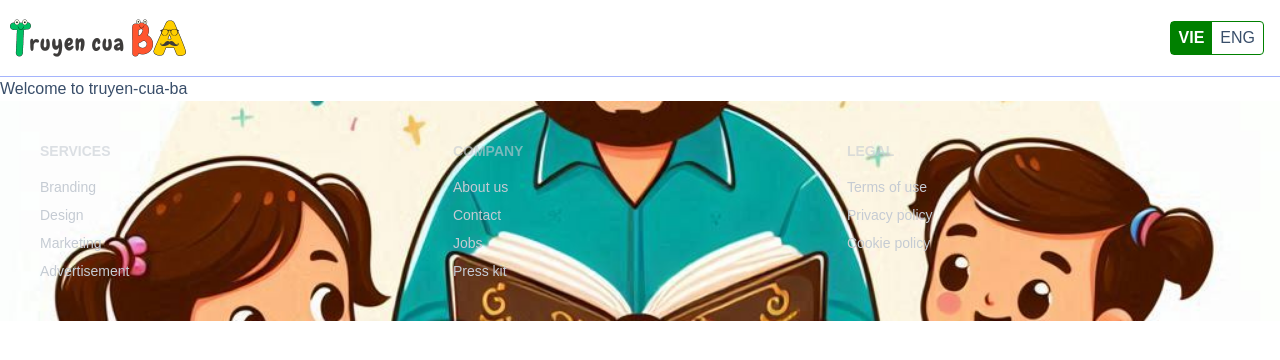
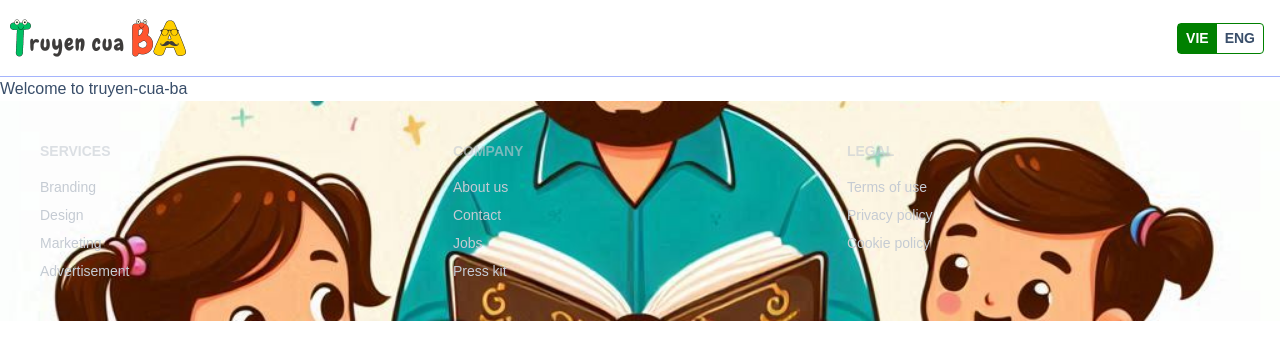
Before and after one commit to chienpc181/truyencuaba, a Next.js app: page / in a window 1280 px wide. Shown: the top 360 px of the page. Built offline with nearby package versions, Linux system fonts and the light colour scheme.

Commit message:
hotfix language switcher

```diff
--- a/app/globals.css
+++ b/app/globals.css
@@ -152,4 +152,5 @@ h1, h2, h3, h4, p {
   display: flex;
   align-items: center;
   border-radius: 4px;
+  font-size: 14px;
 }
--- a/components/LanguageSwitcher.tsx
+++ b/components/LanguageSwitcher.tsx
@@ -15,11 +15,11 @@ export default function LanguageSwitcher({language}: any) {
 
     return (
         <div className='language-switcher'>
-            <div className="px-2 py-1" style={language === 'vi' ? buttonHighlight : {}}>
+            <div className="px-2 py-1 font-semibold" style={language === 'vi' ? buttonHighlight : {}}>
                 <button title="Tiếng Việt" onClick={() => handleLanguageToggle()}>VIE</button>
             </div>
 
-            <div className="px-2 py-1" style={language === 'en' ? buttonHighlight : {}}>
+            <div className="px-2 py-1 font-semibold" style={language === 'en' ? buttonHighlight : {}}>
                 <button title="English" onClick={() => handleLanguageToggle()}>ENG</button>
             </div>
 
```
